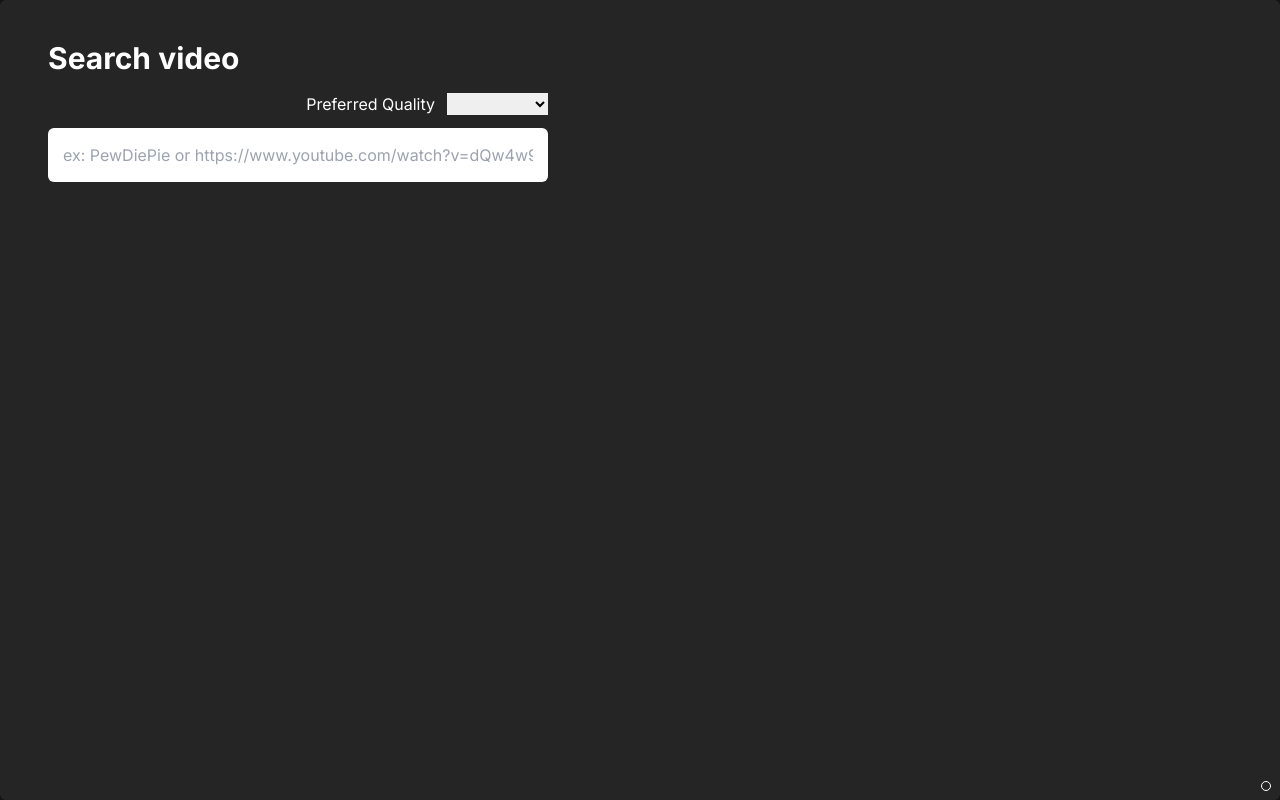
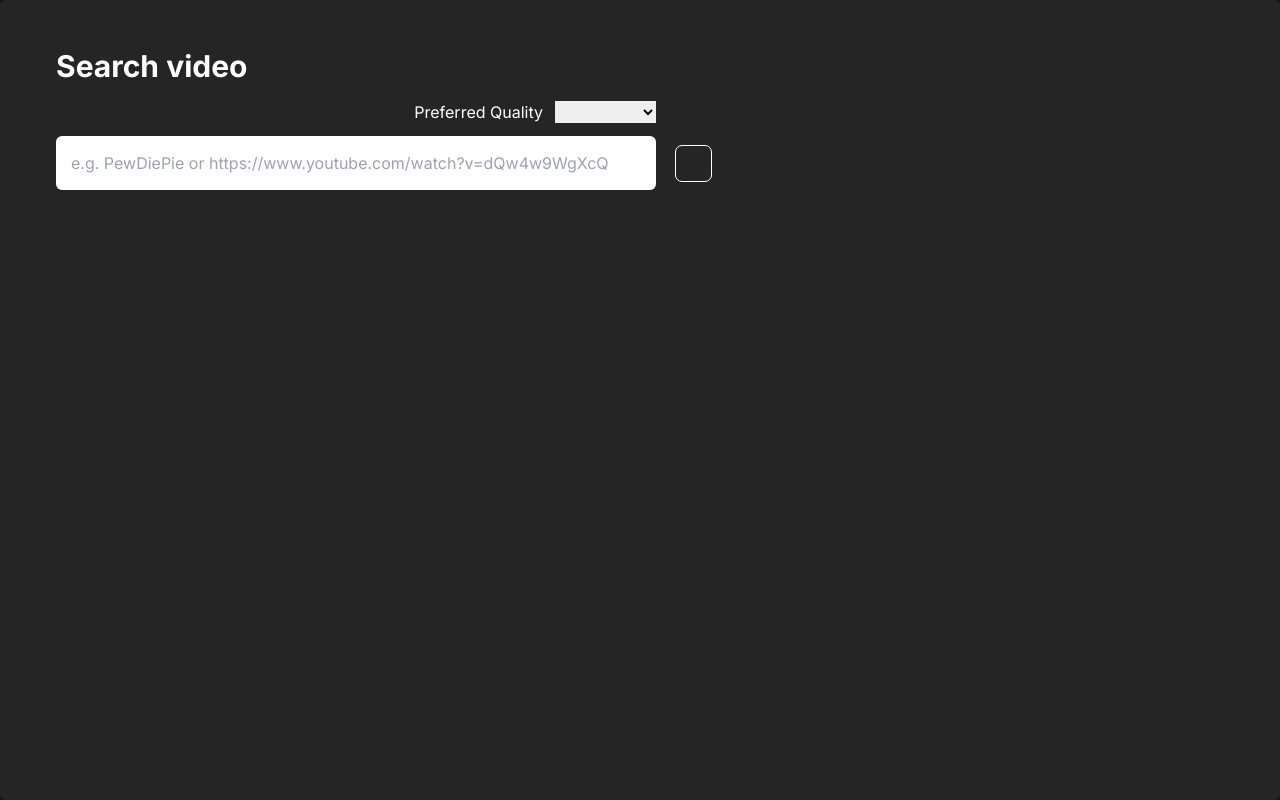
Before and after one commit to Bernard-Borg/VideOVish, a Vue app in the folder videovish-app/: page /youtube in a window 1280 px wide. Built offline with nearby package versions, Linux system fonts and the light colour scheme; what i18next-vue would draw is missing.

Commit message:
Improved appearance of youtube search results

```diff
--- a/videovish-app/src/views/YouTube.vue
+++ b/videovish-app/src/views/YouTube.vue
@@ -158,11 +158,12 @@ const clearCache = async () => {
 </script>
 
 <template>
-    <div class="rounded-md bg-charcoal w-full h-full px-12 py-10 cursor-grab" data-tauri-drag-region>
+    <div class="p-2 bg-charcoal rounded-md w-full h-full">
+        <div class="h-full px-12 py-10 cursor-grab flex flex-col" data-tauri-drag-region>
             <h1 class="font-bold text-3xl pointer-events-none">Search video</h1>
             <X color="white" class="absolute top-[10px] right-[10px]" @click="closeWindow" />
             <!-- Quality select -->
-        <div class="flex items-center mt-4 justify-end w-[500px]">
+            <div class="flex items-center mt-4 justify-end w-[600px]">
                 <span class="inline-block mr-3 pointer-events-none">Preferred Quality</span>
                 <select v-model="preferredQuality" class="cursor-pointer">
                     <option value="1" selected>1080p</option>
@@ -173,7 +174,8 @@ const clearCache = async () => {
                 </select>
             </div>
             <!-- Search bar -->
-        <div class="flex flex-col w-[500px] mt-3">
+            <div class="flex mt-3 gap-5 items-center">
+                <div class="flex flex-col w-[600px]">
                     <div class="flex items-center">
                         <input
                             v-model="search"
@@ -181,7 +183,7 @@ const clearCache = async () => {
                             :class="`rounded-md p-[15px] w-full text-md ${
                                 failureReason ? 'outline outline-1 outline-red-600' : ''
                             }`"
-                    placeholder="ex: PewDiePie or https://www.youtube.com/watch?v=dQw4w9WgXcQ"
+                            placeholder="e.g. PewDiePie or https://www.youtube.com/watch?v=dQw4w9WgXcQ"
                             @keydown.tab="search = 'https://www.youtube.com/watch?v=dQw4w9WgXcQ'"
                             @keyup="getVideo"
                         />
@@ -190,15 +192,16 @@ const clearCache = async () => {
                     <span class="text-red-600 text-sm self-end">{{ failureReason }}</span>
                 </div>
                 <button
-            class="outline outline-1 outline-white text-white p-1 rounded-md absolute bottom-[10px] right-[10px] hover:bg-red-500"
+                    class="outline outline-1 outline-white text-white p-1 rounded-md aspect-square h-[35px] flex justify-center items-center hover:bg-red-500"
                     title="Clear Cache"
                     @click="clearCache"
                 >
                     <Trash2 />
                 </button>
+            </div>
             <span class="absolute left-0 bottom-0 p-3 pointer-events-none" v-if="loadingText">{{ loadingText }}</span>
             <!-- Search results -->
-        <div class="flex flex-col gap-3 text-white mt-3 overflow-scroll">
+            <div class="flex flex-col gap-3 text-white mt-10 overflow-y-scroll overflow-x-clip">
                 <div
                     v-for="searchResult in searchResults"
                     class="flex items-center px-6 py-0 border border-1 border-black justify-between bg-red-900 hover:bg-red-800 rounded-md cursor-pointer select-none"
@@ -213,7 +216,8 @@ const clearCache = async () => {
                         <div class="flex flex-col">
                             <span class="text-lg font-bold">{{ searchResult.snippet?.title }}</span>
                             <span
-                            ><span class="font-semibold">Channel: </span>{{ searchResult.snippet?.channelTitle }}</span
+                                ><span class="font-semibold">Channel: </span
+                                >{{ searchResult.snippet?.channelTitle }}</span
                             >
                         </div>
                         <div class="flex gap-10">
@@ -251,4 +255,5 @@ const clearCache = async () => {
                 </div>
             </div>
         </div>
+    </div>
 </template>
```
Lines whose indentation alone changed are shown as unchanged.
